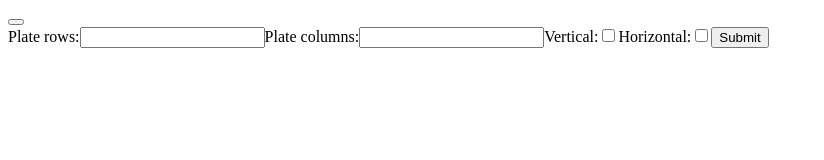
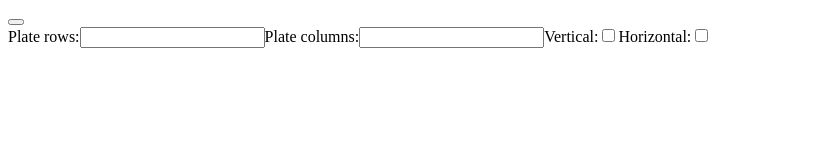
Before and after one commit to pharmbio/plaid-gui, a React (Create React App) app in the folder client/: page / in a window 1280 px wide. Shown: the top 160 px of the page, without its empty margins (0-824 px from the left). Built offline with nearby package versions, Linux system fonts and the light colour scheme; the HTML template or start-up script is replaced by a standard one.

Commit message:
added mmultiple input support for forms

```diff
--- a/client/src/components/ExperimentForm/ExperimentForm.js
+++ b/client/src/components/ExperimentForm/ExperimentForm.js
@@ -1,32 +1,28 @@
 import React, { useState } from "react";
 
-
-const ExperimentForm = () => {
-
-    return (
-        <form>
+const ExperimentForm = ({formState, handleInputChange }) => {
+    return (<>
         <label>
             Plate rows:
-              <input type="text" />
+              <input type="number" name='rows' onChange={handleInputChange} />
         </label>
         <label>
             Plate columns:
-              <input type="text" />
+              <input type="number" name='columns' onChange={handleInputChange} />
         </label>
         <label>
             Vertical:
               <input
-                    name="isGoing" type="checkbox"
+                name="isGoing" name='vertical' type="checkbox" onChange={handleInputChange}
             />
         </label>
         <label>
             Horizontal:
               <input
-                    name="isGoing" type="checkbox"
+                name="isGoing" name='horizontal' type="checkbox" onChange={handleInputChange}
             />
         </label>
-            <input type="submit" value="Submit" />
-        </form>
+    </>
     )
 
 }
--- a/client/src/components/PlaidForm/PlaidForm.js
+++ b/client/src/components/PlaidForm/PlaidForm.js
@@ -3,11 +3,27 @@ import ExperimentForm from "../ExperimentForm/ExperimentForm"
 
 
 
+const PlaidForm = () => {
+    const [formState, setFormState] = useState({
+        rows: '',
+        columns: '',
+        vertical: false,
+        horizontal: false,
+    })
+    const handleInputChange = (event) => {
+        console.log(formState)
+        console.log(event.target.checked)
+        const target = event.target;
+        const value = event.target.type === 'checkbox' ? target.checked : target.value;
+        const name = target.name;
+        setFormState(({
+            ...formState,
+            [name]: value
+        }));
+    }
 
 
-const PlaidForm = () => {
-
-    return (<div><ExperimentForm /></div>)
+    return (<form><ExperimentForm formState = {formState} handleInputChange={handleInputChange} /></form>)
 }
 
 export default PlaidForm
```
Lines whose indentation alone changed are shown as unchanged.
